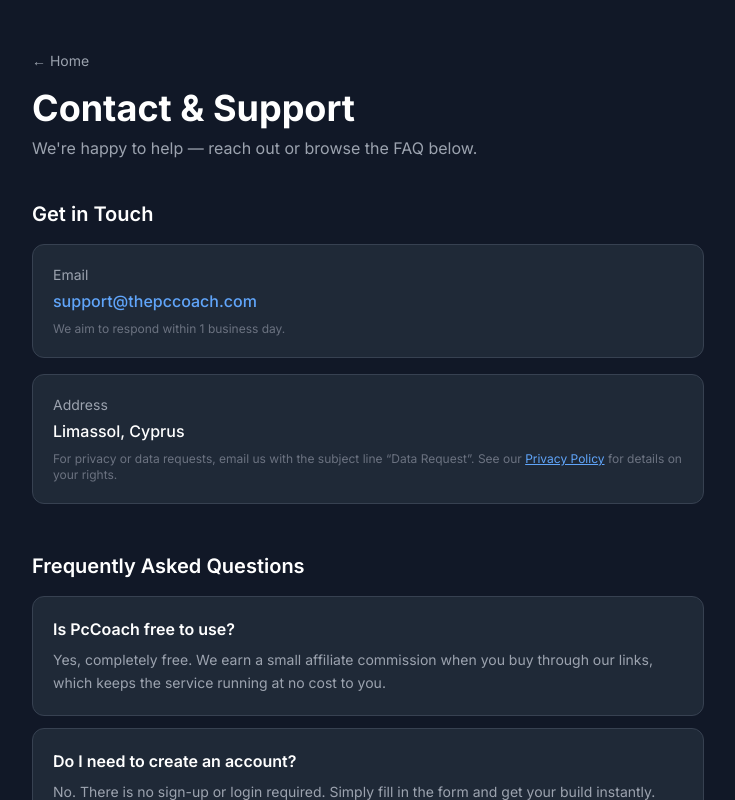
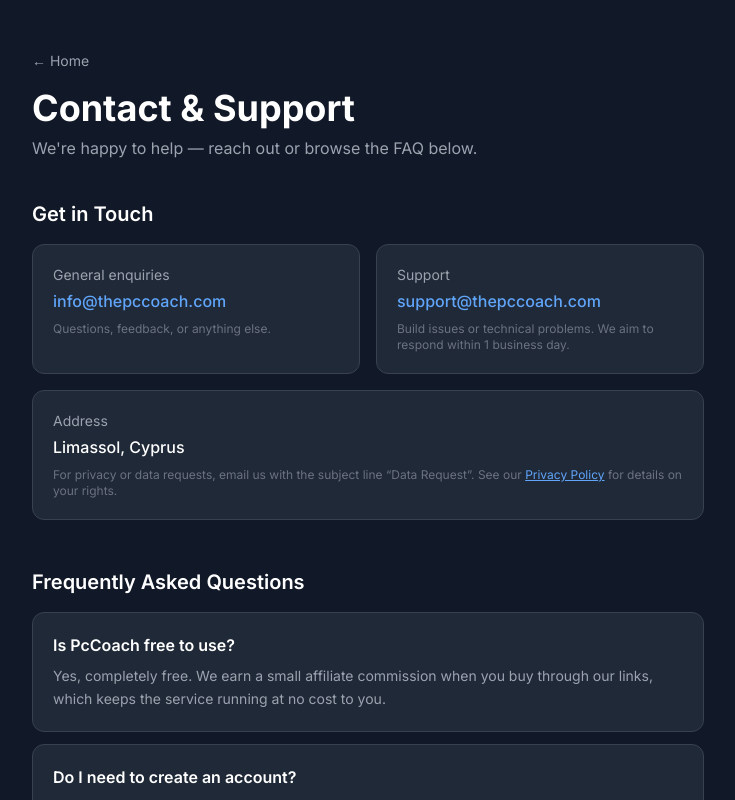
Before and after one commit to Savvas-S/PcCoach, a Next.js app in the folder frontend/: page /contact in a window 1280 px wide. Shown: the top 800 px of the page, without its empty margins (272-1007 px from the left). Built offline with nearby package versions, Linux system fonts and the light colour scheme.

Commit message:
feat: add info@ and support@ email cards to contact page

```diff
--- a/frontend/src/app/contact/page.tsx
+++ b/frontend/src/app/contact/page.tsx
@@ -58,8 +58,21 @@
         {/* Contact details */}
         <section className="mb-12">
           <h2 className="text-xl font-semibold text-white mb-4">Get in Touch</h2>
+          <div className="grid grid-cols-1 sm:grid-cols-2 gap-4">
             <div className="bg-gray-800 border border-gray-700 rounded-xl p-5">
-            <div className="text-sm text-gray-400 mb-1">Email</div>
+              <div className="text-sm text-gray-400 mb-1">General enquiries</div>
+              <a
+                href="mailto:info@thepccoach.com"
+                className="text-blue-400 hover:text-blue-300 font-medium"
+              >
+                info@thepccoach.com
+              </a>
+              <p className="text-gray-500 text-xs mt-2">
+                Questions, feedback, or anything else.
+              </p>
+            </div>
+            <div className="bg-gray-800 border border-gray-700 rounded-xl p-5">
+              <div className="text-sm text-gray-400 mb-1">Support</div>
               <a
                 href="mailto:support@thepccoach.com"
                 className="text-blue-400 hover:text-blue-300 font-medium"
@@ -67,8 +80,9 @@
                 support@thepccoach.com
               </a>
               <p className="text-gray-500 text-xs mt-2">
-              We aim to respond within 1 business day.
+                Build issues or technical problems. We aim to respond within 1 business day.
               </p>
+            </div>
           </div>
 
           <div className="bg-gray-800 border border-gray-700 rounded-xl p-5 mt-4">
```
Lines whose indentation alone changed are shown as unchanged.
